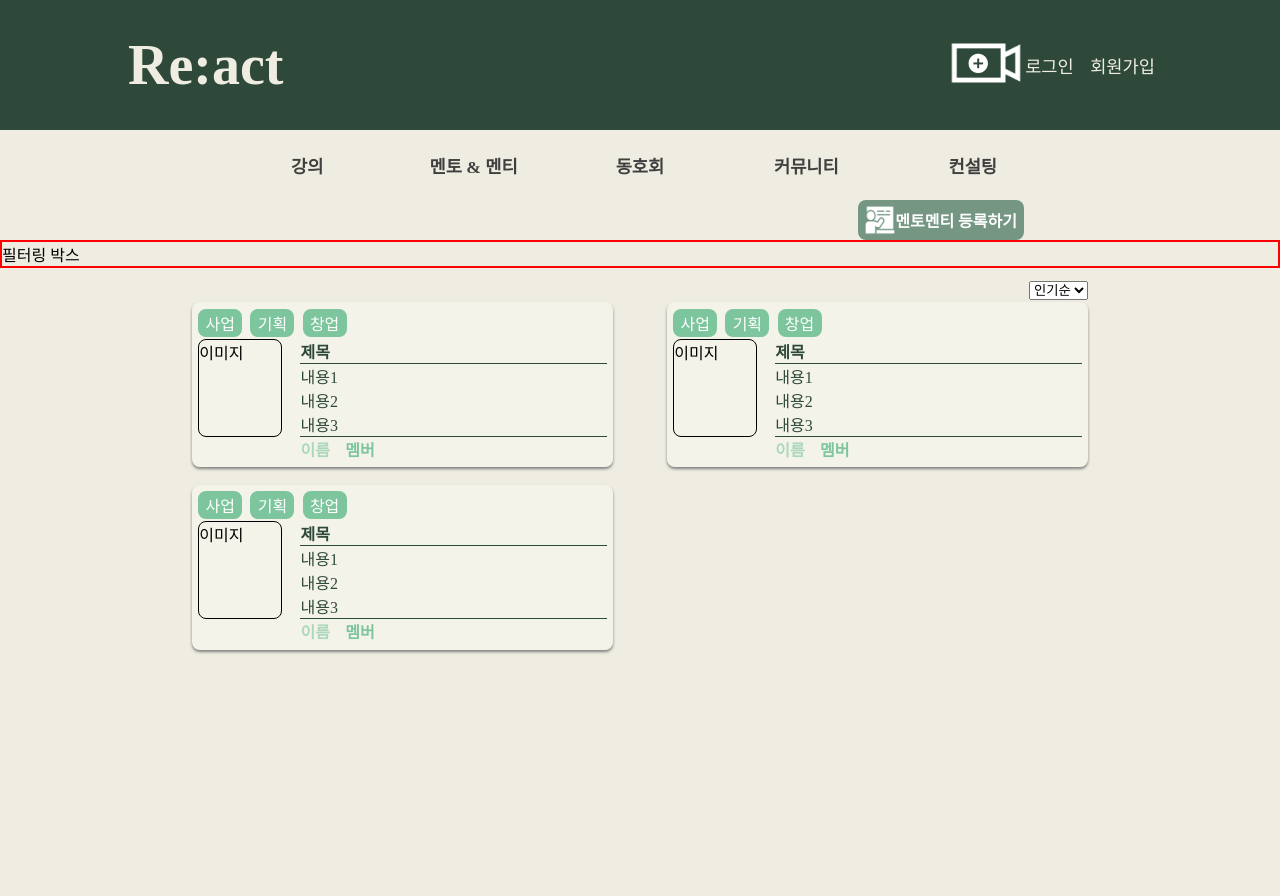
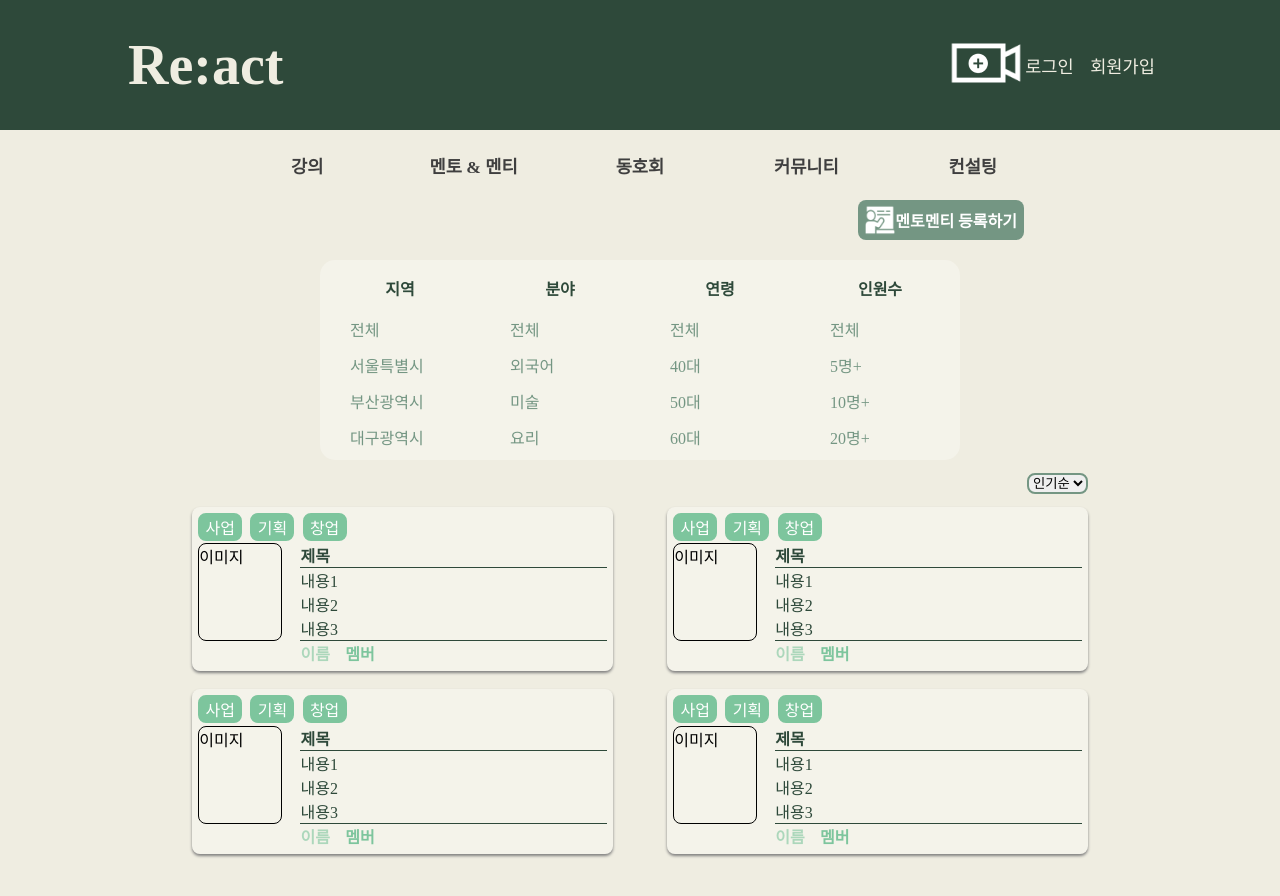
Before and after one commit to React-Likelion/react, a React (Create React App) app: page /mentoring in a window 1280 px wide. Shown: the top 896 px of the page. Built offline with nearby package versions, Linux system fonts and the light colour scheme.

Commit message:
배경색 수정

```diff
--- a/src/components/MentoringPage/MentoringBox.js
+++ b/src/components/MentoringPage/MentoringBox.js
@@ -1,16 +1,12 @@
 import React from 'react';
 import MentoringItem from './MentoringItem';
 import '../../style/components/MentoringPage/MentoringBox.css'
-import { useNavigate } from 'react-router-dom';
 
 function MentoringBox() {
-    const navigate = useNavigate();
 
-    const onClickItemBox = () => {
-        navigate('/mentoring/detail')
-    }
+
     return (
-        <div className='mentoringBox' onClick={onClickItemBox}>
+        <div className='mentoringBox' >
             {/* {
                 데이터명.map((element) => (
                     <MentoringItem props/>
@@ -19,6 +15,7 @@ function MentoringBox() {
                 <MentoringItem />
                 <MentoringItem />
                 <MentoringItem />
+                <MentoringItem />
         </div>
     );
 }
--- a/src/components/MentoringPage/MentoringItem.js
+++ b/src/components/MentoringPage/MentoringItem.js
@@ -1,9 +1,17 @@
 import React from 'react';
 import '../../style/components/MentoringPage/MentoringItem.css'
+import { useNavigate } from 'react-router-dom';
+
 
 function MentoringItem() {
+    const navigate = useNavigate();
+
+    const onClickItemBox = () => {
+        navigate('/mentoring/detail')
+    }
+
     return (
-        <div className='mentoringItem'>
+        <div className='mentoringItem' onClick={onClickItemBox}>
             <div className='itemBox'>
                 <section className='tagBox'>
                     <div className='tagItem'>사업</div>
--- a/src/pages/Community/CommunityPage.js
+++ b/src/pages/Community/CommunityPage.js
@@ -1,9 +1,13 @@
 import React from 'react';
+import Header from './../../components/Header';
+import Navbar from '../../components/Navbar';
 
 const CommunityPage = () => {
     return (
         <div>
-
+            <Header />
+            <Navbar />
+            커뮤니티페이지
         </div>
     );
 };
--- a/src/pages/Consulting/ConsultingPage.js
+++ b/src/pages/Consulting/ConsultingPage.js
@@ -1,9 +1,13 @@
 import React from 'react';
+import Header from './../../components/Header';
+import Navbar from '../../components/Navbar';
 
 const ConsultingPage = () => {
     return (
         <div>
-
+            <Header />
+            <Navbar />
+            컨설팅페이지
         </div>
     );
 };
--- a/src/pages/Mentoring/MentoringPage.js
+++ b/src/pages/Mentoring/MentoringPage.js
@@ -4,6 +4,7 @@ import Navbar from '../../components/Navbar';
 import MentoringBox from './../../components/MentoringPage/MentoringBox';
 import '../../style/pages/Mentoring/MentoringPage.css'
 import { useNavigate } from 'react-router-dom';
+import Filter from './../../components/Filter';
 
 
 const MentoringPage = () => {
@@ -21,17 +22,17 @@ const MentoringPage = () => {
         navigate('upload');
     }
     return (
-        <div>
+        <div className='pageAll'>
             <Header />
             <Navbar />
             <div className='postBtnBox'>
                 <div className='postBtn' onClick={onClickBtnHandler}><img src='img/Teacher.png' alt=''/>멘토멘티 등록하기</div>
             </div>
-            <div style={{border:'2px solid red'}}>
-                필터링 박스
+            <div>
+                <Filter />
             </div>
             <div className='selectBar'>
-                <select onChange={optionHandler} /*value={option}*/>
+                <select onChange={optionHandler} id='selectBox'/*value={option}*/>
                         <option disabled>정렬</option>
                         {
                             optionList.map((op,i) => (
--- a/src/style/pages/Mentoring/MentoringDetailPage.css
+++ b/src/style/pages/Mentoring/MentoringDetailPage.css
@@ -99,3 +99,18 @@
     font-size: larger;
     font-weight: bold;
 }
+
+@media (min-width:1024px) {
+    .detailBox{
+    width: 70%;
+}}
+/* 해상도 768px ~ 1023px */
+@media (min-width:768px) and (max-width:1023px) {
+    .detailBox{
+    width: 70%;
+}}
+/* 해상도 480px ~ 767px */
+@media (max-width:767px) {
+    .detailBox{
+    width: 100%;
+}}
--- a/src/style/pages/Mentoring/MentoringPage.css
+++ b/src/style/pages/Mentoring/MentoringPage.css
@@ -1,10 +1,17 @@
-
+.pageAll{
+    background-color: #EFEDE1;
+}
 .selectBar{
     display: flex;
     justify-content: flex-end;
     width: 85%;
     margin-top: 1%;
-    margin-bottom: 0.2%;
+    margin-bottom: 1%;
+}
+#selectBox{
+    border: 2px solid #749683;
+    border-radius: 8px;
+
 }
 .viewSection{
     /* border: 1px solid pink; */
```
Also changed, not shown: src/pages/Mentoring/MentoringDetailPage.js (line endings or trailing spaces), src/style/components/MentoringPage/MentoringBox.css (line endings or trailing spaces).
